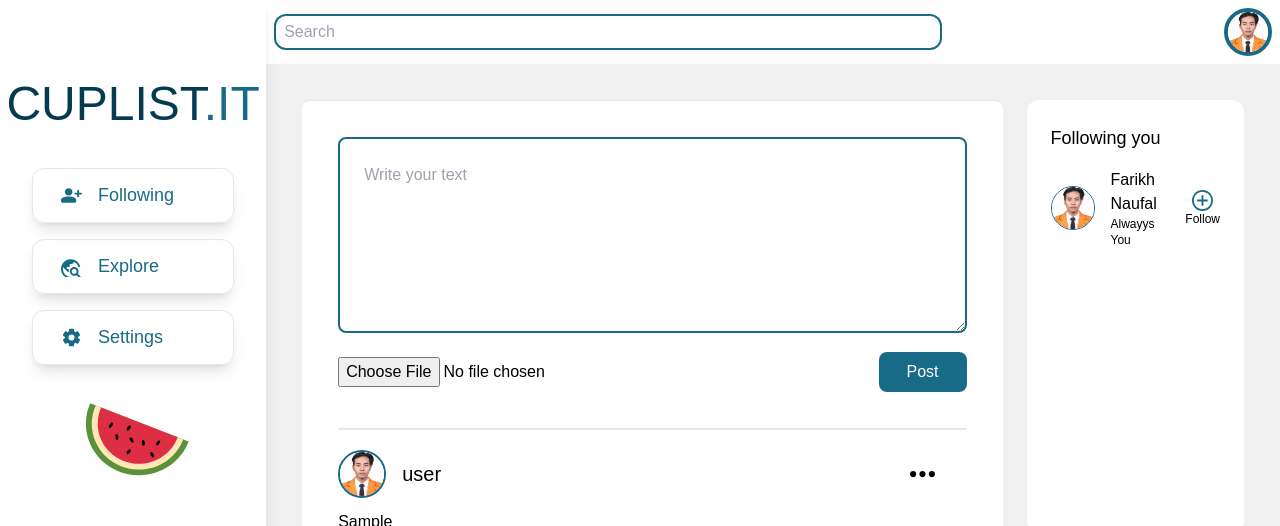
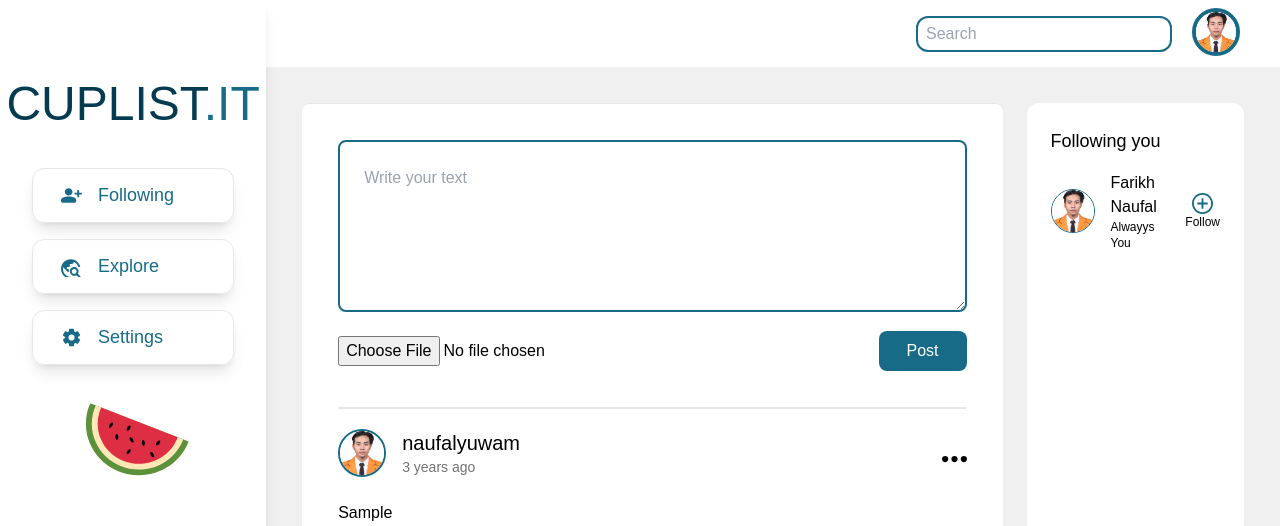
Before and after one commit to FarikhNaufal/cuplisit, a Laravel app: page / in a window 1280 px wide. Shown: the top 526 px of the page. Run offline with Laravel 10, Linux system fonts and the light colour scheme; a user stored in the database is signed in; data comes from the database, SQL or seed files in the repository; tables that the repository leaves empty hold one stand-in row (values such as "Sample post"); style sheets or scripts are compiled from the project's sources; some libraries are stand-ins or nearby versions; some web fonts are replaced.

Commit message:
add search feature

```diff
--- a/app/Http/Controllers/PostController.php
+++ b/app/Http/Controllers/PostController.php
@@ -44,8 +44,11 @@ class PostController extends Controller
     public function store(Request $request)
     {
         $data = $request->validate([
-            'media' => ['sometimes', 'required_without:caption', 'max:10240', 'mimetypes:image/jpeg,image/jpg,image/png,image/jfif,image/heic,video/mp4,video/quicktime', // Allowed photo and video formats
-            'dimensions:min_width=32,min_height=32'],
+            'media' => ['sometimes', 'required_without:caption', 'max:10240',
+            'mimetypes:image/*,video/*',
+            // 'mimetypes:image/jpeg,image/jpg,image/png,image/jfif,image/heic,video/mp4,video/quicktime,video/MP4', // Allowed photo and video formats
+            // 'dimensions:min_width=32,min_height=32'
+        ],
             'caption' => ['sometimes', 'max:150', 'required_without:media'],
         ]);
 
--- /dev/null
+++ b/app/Livewire/Navbar.php
@@ -0,0 +1,28 @@
+<?php
+
+namespace App\Livewire;
+
+use App\Models\User;
+use Illuminate\Support\Facades\Auth;
+use Livewire\Component;
+
+class Navbar extends Component
+{
+    public $search = '';
+    public $usersearch = [];
+    public function render()
+    {
+        $user = Auth::user();
+        $usersearch = $this->usersearch;
+        return view('livewire.navbar', compact('user','usersearch'));
+    }
+
+    public function autocomplete()
+    {
+        if ($this->search != null and strlen($this->search) >= 2) {
+            $this->usersearch = User::where('username', 'like', '%' . $this->search . '%')->get();
+        } else {
+            $this->usersearch = [];
+        }
+    }
+}
--- a/app/Livewire/PostContent.php
+++ b/app/Livewire/PostContent.php
@@ -11,12 +11,9 @@ class PostContent extends Component
     public $post;
     public $content;
 
-
-
     protected $rules = [
         'content' => 'required',
     ];
-
 
     public function render()
     {
@@ -26,7 +23,6 @@ class PostContent extends Component
             'dislikes' => $this->post->dislikes()->count(),
             'userHasLiked' => $this->userHasLiked(),
             'userHasDisliked' => $this->userHasDisliked()
-
         ]);
     }
 
@@ -48,8 +44,8 @@ class PostContent extends Component
             $this->post->likes()->create([
                 'user_id' => Auth::id(),
             ]);
+            $this->post->dislikes()->where('user_id', Auth::id())->delete();
 
-            $this->post->dislikes()->where('user_id', Auth::id())->delete();
         } else {
             $this->post->likes()->where('user_id', Auth::id())->delete();
         }
--- /dev/null
+++ b/resources/views/livewire/navbar.blade.php
@@ -0,0 +1,89 @@
+<div>
+    <header class="w-full items-center bg-white p-2 md:px-10 flex">
+        <div x-data="{ isOpen: false }" class="relative flex justify-start lg:hidden">
+            <button @click="isOpen = !isOpen" class="relative z-10 scale-50 overflow-hidden my-auto">
+                <svg xmlns="http://www.w3.org/2000/svg" width="62" height="62" viewBox="0 0 62 62" fill="none">
+                    <path
+                        d="M7.75 15.5H54.25V20.6667H7.75V15.5ZM7.75 28.4167H54.25V33.5833H7.75V28.4167ZM7.75 41.3333H54.25V46.5H7.75V41.3333Z"
+                        fill="black" />
+                </svg>
+            </button>
+            <button x-show="isOpen" @click="isOpen = false" class="h-full w-full fixed cursor-default"></button>
+            <div x-cloak x-show="isOpen" class="absolute bg-white mt-20 w-auto border shadow-md rounded-md">
+                <div class="mx-3 my-4">
+                    <div class="flex justify-center">
+                        <h1 class="text-xl text-secondry">CUPLIST<span class="text-primary">.IT</span></h1>
+                    </div>
+                    <div class="w-full hover:bg-primary rounded-md hover:text-white p-2">
+                        <a href="/" class="text-lg ">Following</a>
+                    </div>
+                    <div class="w-full hover:bg-primary rounded-md hover:text-white p-2">
+                        <a href="" class="text-lg ">Explore</a>
+                    </div>
+                    <div class="w-full hover:bg-primary rounded-md hover:text-white p-2">
+                        <a href="/setting" class="text-lg ">Setting</a>
+                    </div>
+                </div>
+            </div>
+        </div>
+        <div class="mr-3 lg:hidden" x-data="{ isOpen: false }">
+            <button @click="isOpen = true"
+                class="bg-primary w-full hover:bg-opacity-80 rounded-lg px-4 py-1 text-white">
+                <h1 class="text-xl">+Post</h1>
+            </button>
+            <div x-cloak x-show="isOpen" class="">
+                <div x-show="isOpen"
+                    class="fixed inset-0 z-50 flex items-center justify-center overflow-auto bg-gray-800 bg-opacity-50"
+                    x-transition:enter="transition ease-out duration-300"
+                    x-transition:enter-start="opacity-0 scale-100">
+                    <div class="bg-white p-6 rounded-lg" x-transition:enter="transition ease-out duration-300">
+                        <h2 class="text-2xl font-semibold mb-4">Uploud Post</h2>
+                        @include('templates.partials.postForm')
+                        <div class="mt-4">
+                            <button @click="isOpen = false"
+                                class="bg-red-500 hover:bg-red-700 text-white font-light py-2 px-4 rounded">
+                                Cancel
+                            </button>
+                        </div>
+                    </div>
+                </div>
+            </div>
+        </div>
+        <div x-data="{ isOpen: false, search: '' }" @click.away="isOpen = false" class="ms-auto w-max md:w-64 me-3 md:me-5">
+            <input type="text" wire:model="search" x-model="search" wire:keydown="autocomplete" x-on:keydown="isOpen = true" x-on:input="isOpen = search.length > 0"
+                class="border-2 border-primary rounded-xl w-max md:w-64 px-2 py-1" placeholder="Search">
+
+            <div x-cloak x-show="isOpen" class="absolute w-fit md:w-64 mt-2 px-4 py-2 bg-white border rounded-xl shadow-lg">
+                @if(count($usersearch) > 0)
+                <ul>
+                    @foreach ($usersearch as $user)
+                        <li class="p-2 hover:bg-gray-200">{{ $user->username }}</li>
+                    @endforeach
+                </ul>
+                @else
+                    <p class="text-neutral-500">No matching users</p>
+                @endif
+            </div>
+        </div>
+
+        <div x-data="{ isOpen: false }" class="me-0">
+            <button @click="isOpen = !isOpen"
+                class="realtive z-10 w-12 h-12 rounded-full overflow-hidden border-4 border-primary hover:border-gray-300 focus:border-gray-300 focus:outline-none">
+                <img src="/images/faiz.jpg">
+            </button>
+            <button x-show="isOpen" @click="isOpen = false" class="h-full w-full fixed inset-0 cursor-default"></button>
+            <div x-cloak x-show="isOpen" class="absolute w-auto right-3 bg-white rounded-lg shadow-lg py-4 px-3 mt-3 md:mt-5">
+                <p class="text-gray-700 ">{{ $user->username }}</p>
+                <p class="text-gray-700 ">{{ $user->email }}</p>
+                <div class="bg-gray-700 w-full h-[1px] my-2"></div>
+                <a href="setting" class="block  account-link hover:text-primary">Edit Profile</a>
+                <form action="{{ route('logout') }}" enctype="multipart/form-data" method="post">
+                    @csrf
+                    <button class="block  account-link hover:text-primary">Logout</button>
+                </form>
+            </div>
+        </div>
+
+    </header>
+
+</div>
--- a/resources/views/livewire/post-content.blade.php
+++ b/resources/views/livewire/post-content.blade.php
@@ -1,4 +1,4 @@
-<div>
+<div class="mt-3">
     <div x-data="{ showComments: false }">
         <div class="flex flex-wrap gap-2">
             <div>
@@ -34,7 +34,8 @@
 
             </button>
             <div class="w-full">
-                <div x-cloak x-show="showComments" class="mt-4">
+                <div x-cloak x-show="showComments"  x-transition:enter="transition ease-in"
+                x-transition:enter-start="opacity-0 scale-100" x-transition:leave="transition ease-in duration-800"  class="mt-4">
                     <ul>
                         @foreach ($comments as $comment)
                             <li class="flex gap-2 mb-2">
--- a/resources/views/posts/index.blade.php
+++ b/resources/views/posts/index.blade.php
@@ -12,9 +12,12 @@
                 <div class="flex justify-between">
                     <div class="flex">
                         <img src="images/faiz.jpg" alt="profile" class="w-12 h-12 rounded-full border-primary border-2">
-                        <p class="my-auto ml-4 text-xl">{{ $post->user->username }}</p>
+                        <div class="flex-col  ml-4">
+                            <p class="my-auto text-xl">{{ $post->user->username }}</p>
+                            <p class="mb-3 text-sm text-neutral-500">{{ $post->created_at->diffForHumans() }}</p>
+                        </div>
                     </div>
-                    <div class="mt-auto mx-8 my-auto" x-data="{ isOpen: false }">
+                    <div class="mt-auto my-auto" x-data="{ isOpen: false }">
                         <button @click="isOpen = !isOpen">
                             <svg xmlns="http://www.w3.org/2000/svg" width="25" height="10" viewBox="0 0 40 10"
                                 fill="none">
@@ -43,17 +46,17 @@
                         </div>
                     </div>
                 </div>
-                <div class="w-full mt-3">
+                <div class="w-full mt-3 mb-1">
                     <p>{{ $post->caption }}</p>
                 </div>
                 @if ($post->media)
                     @php
-                        $videoExtensions = ['mp4', 'mkv'];
+                        $videoExtensions = ['mp4', 'avi', 'mkv', 'mov', 'wmv', 'flv', 'webm'];
                         $extension = pathinfo($post->media, PATHINFO_EXTENSION);
                     @endphp
 
                     @if (in_array($extension, $videoExtensions))
-                        <video controls class="rounded-xl aspect-square object-cover lg:w-1/2 transition">
+                        <video controls class="rounded-xl  object-cover lg:w-full transition">
                             <source src="{{ asset('users/' . $post->user->id . '/posts/' . $post->media) }}"
                                 type="video/{{ $extension }}">
                             Your browser does not support the video tag.
@@ -64,7 +67,6 @@
                     @endif
                 @endif
 
-                <p class="mb-3 text-sm text-neutral-500">{{ $post->created_at->diffForHumans() }}</p>
                 @livewire('post-content', ['post' => $post])
             @endforeach
 
--- a/resources/views/templates/client.blade.php
+++ b/resources/views/templates/client.blade.php
@@ -17,7 +17,7 @@
     @include('templates.partials.aside')
     <div class="relative w-full flex flex-col h-screen">
         {{-- navbar --}}
-        @include('templates.partials.navbar')
+        @livewire('navbar')
         <div class="lg:p-9 p-4 overflow-scroll max-h-max lg:overflow-hidden">
             {{-- content --}}
             @yield('content')
--- a/resources/views/templates/partials/navbar.blade.php
+++ /dev/null
@@ -1,67 +0,0 @@
-<header class="w-full items-center bg-white py-2 px-2 hidden sm:flex">
-    {{-- <div class="w-1/2"></div> --}}
-    <div x-data="{ isOpen: false }" class="relative flex justify-start lg:hidden">
-        <button @click="isOpen = !isOpen" class="relative z-10 scale-50 overflow-hidden my-auto">
-            <svg xmlns="http://www.w3.org/2000/svg" width="62" height="62" viewBox="0 0 62 62" fill="none">
-                <path d="M7.75 15.5H54.25V20.6667H7.75V15.5ZM7.75 28.4167H54.25V33.5833H7.75V28.4167ZM7.75 41.3333H54.25V46.5H7.75V41.3333Z" fill="black"/>
-              </svg>
-        </button>
-        <button x-show="isOpen" @click="isOpen = false" class="h-full w-full fixed cursor-default"></button>
-        <div x-show="isOpen" class="absolute bg-white mt-20 w-auto border shadow-md rounded-md">
-            <div class="mx-3 my-4">
-                <div class="flex justify-center">
-                    <h1 class="text-xl text-secondry">CUPLIST<span class="text-primary">.IT</span></h1>
-                </div>
-                <div class="w-full hover:bg-primary rounded-md hover:text-white p-2">
-                    <a href="/" class="text-lg ">Following</a>
-                </div>
-                <div class="w-full hover:bg-primary rounded-md hover:text-white p-2">
-                    <a href="" class="text-lg ">Explore</a>
-                </div>
-                <div class="w-full hover:bg-primary rounded-md hover:text-white p-2">
-                    <a href="/setting" class="text-lg ">Setting</a>
-                </div>
-            </div>
-        </div>
-    </div>
-    <div class="mr-3 lg:hidden" x-data="{ isOpen: false }">
-        <button @click="isOpen = true"
-            class="bg-primary w-full hover:bg-opacity-80 rounded-lg px-4 py-1 text-white">
-            <h1 class="text-xl">+Post</h1>
-        </button>
-        <div x-show="isOpen" class="">
-            <div x-show="isOpen"
-                class="fixed inset-0 z-50 flex items-center justify-center overflow-auto bg-gray-800 bg-opacity-50"
-                x-transition:enter="transition ease-out duration-300" x-transition:enter-start="opacity-0 scale-100">
-                <div class="bg-white p-6 rounded-lg" x-transition:enter="transition ease-out duration-300">
-                    <h2 class="text-2xl font-semibold mb-4">Uploud Post</h2>
-                    @include('templates.partials.postForm')
-                    <div class="mt-4">
-                        <button @click="isOpen = false"
-                            class="bg-red-500 hover:bg-red-700 text-white font-light py-2 px-4 rounded">
-                            Cancel
-                        </button>
-                    </div>
-                </div>
-            </div>
-        </div>
-    </div>
-    <input type="text" class="border-2 border-primary rounded-xl px-2 py-1 w-full" placeholder="Search">
-    <div x-data="{ isOpen: false }" class="relative w-1/2 flex justify-end">
-        <button @click="isOpen = !isOpen" class="realtive z-10 w-12 h-12 rounded-full overflow-hidden border-4 border-primary hover:border-gray-300 focus:border-gray-300 focus:outline-none">
-            <img src="/images/faiz.jpg">
-        </button>
-        <button x-show="isOpen" @click="isOpen = false" class="h-full w-full fixed inset-0 cursor-default"></button>
-        <div x-show="isOpen" class="absolute w-auto bg-white rounded-lg shadow-lg py-4 px-3 mt-16">
-            <p class="text-gray-700 ">Faiz Alil</p>
-            <p class="text-gray-700 ">faizalil@gmail.com</p>
-            <div class="bg-gray-700 w-full h-[1px] my-2"></div>
-            <a href="setting" class="block  account-link hover:text-primary">Edit Profile</a>
-            <form action="{{route('logout')}}" enctype="multipart/form-data" method="post">
-                @csrf
-                <button class="block  account-link hover:text-primary">Logout</button>
-            </form>
-        </div>
-    </div>
-
-</header>
--- a/resources/views/templates/partials/postForm.blade.php
+++ b/resources/views/templates/partials/postForm.blade.php
@@ -1,12 +1,12 @@
 <form action="{{ route('posts.store') }}" enctype="multipart/form-data" method="POST" class="mb-4">
     @csrf
-    <textarea id="caption" cols="30" rows="6" class="w-full border-primary border-2 rounded-lg p-6"
+    <textarea id="caption" cols="30" rows="5" class="w-full border-primary border-2 rounded-lg p-6"
         placeholder="Write your text" name="caption"></textarea>
     @error('caption')
         <label class="text-red-600">{{ $message }}</label>
     @enderror
-    <div class="flex grid-cols-2 mt-3 justify-between">
-        <input type="file" name="media" id="" class="my-auto" accept="image/*" accept="video/*"
+    <div class="flex flex-wrap gap-2 grid-cols-2 mt-3 justify-between">
+        <input type="file" name="media" id="" class="my-auto" accept="image/*,video/*"
             class="file:bg-primary">
         @error('media')
             <label class="text-red-600">{{ $message }}</label>
--- a/routes/web.php
+++ b/routes/web.php
@@ -19,7 +19,7 @@ use Illuminate\Support\Facades\Route;
 
 Route::get('/login', function () {
     return view('auth.login');
-});
+})->name('login');
 Route::get('/register', function () {
     return view('auth.register');
 });
@@ -27,7 +27,7 @@ Route::get('/forgotPass', function () {
     return view('auth.forgot');
 })->name('password.request');
 
-Route::post('login', [AuthController::class, 'login'])->name('login');
+Route::post('login', [AuthController::class, 'login'])->name('login-process');
 Route::post('logout', [AuthController::class, 'logout'])->name('logout');
 Route::post('register', [AuthController::class, 'register']);
 Route::post('forgot-password', [AuthController::class, 'forgot_password'])->name('password.email');
```
Also changed, not shown: database/seeders/DatabaseSeeder.php (+33 -4 lines), public/users/1/posts/1699438856.jpg (deleted), public/users/1/posts/1699791171.JPG (deleted), public/users/2/posts/1699956468.jpg (deleted).
